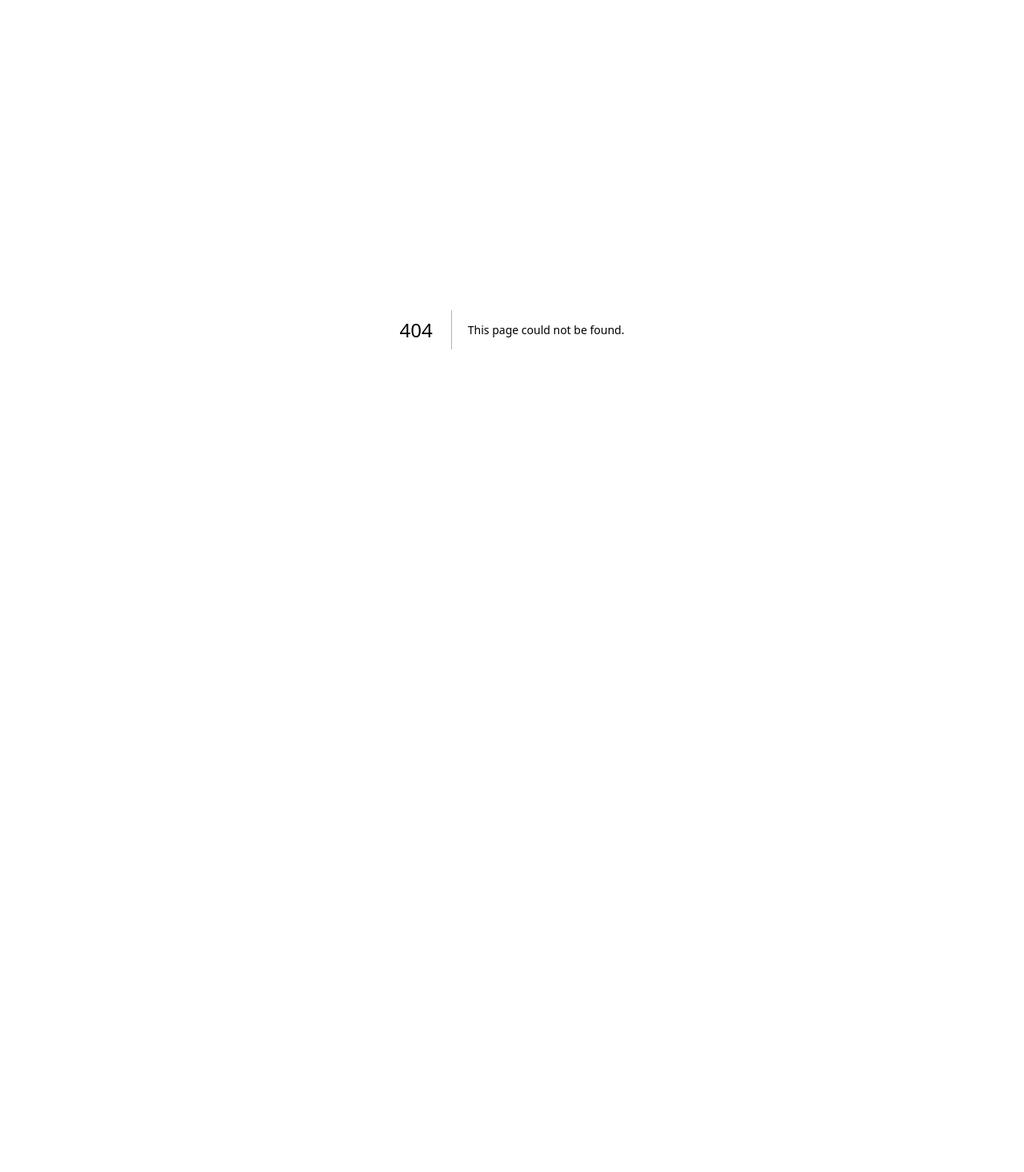
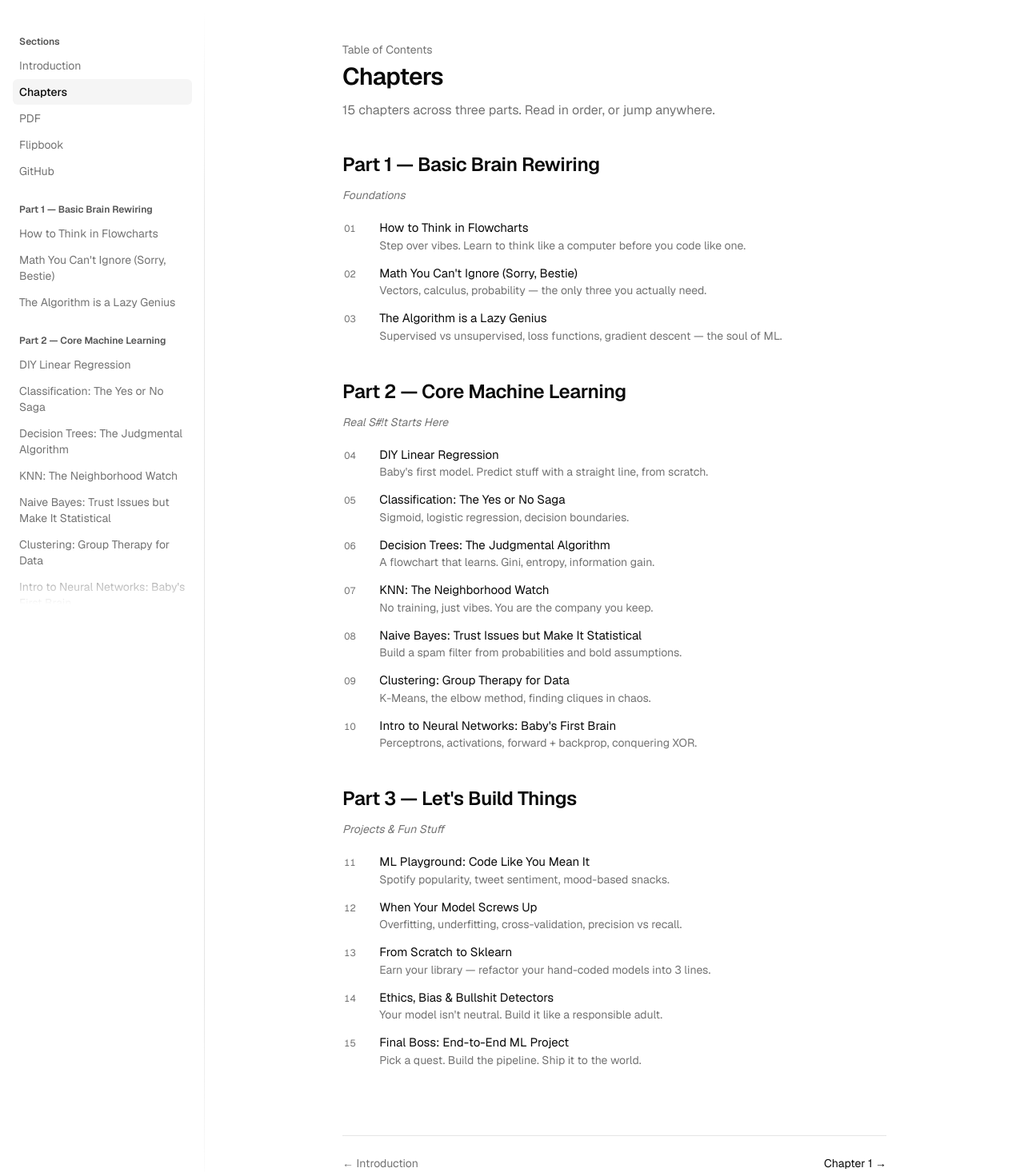
Before and after one commit to Eeman1113/MLFS, a Next.js app in the folder web/: page /chapters in a window 1280 px wide. Before the commit this address had no page. Shown: the part 44-1510 px from the top of the page at 80% size. Before the commit the page ends 856 px from the top, so only its background shows below. Built offline with nearby package versions, Linux system fonts and the light colour scheme.

Commit message:
Move chapter index to its own page at /chapters/

```diff
--- /dev/null
+++ b/web/app/chapters/page.tsx
@@ -0,0 +1,73 @@
+import Link from "next/link";
+import { CHAPTERS, PARTS } from "@/lib/chapters";
+import { DocsSidebar } from "@/components/docs-sidebar";
+
+export const metadata = { title: "Chapters · MLFS" };
+
+export default function ChaptersIndex() {
+  return (
+    <div className="mx-auto max-w-screen-2xl md:grid md:grid-cols-[16rem_minmax(0,1fr)]">
+      <DocsSidebar />
+      <article className="mx-auto w-full min-w-0 max-w-[760px] px-6 md:px-10 py-10">
+        <p className="text-[14px] leading-5 text-muted-foreground mb-1.5">
+          Table of Contents
+        </p>
+        <h1
+          className="font-display"
+          style={{ fontSize: 30, lineHeight: "36px", fontWeight: 600, letterSpacing: "-0.75px" }}
+        >
+          Chapters
+        </h1>
+        <p className="text-muted-foreground mt-3" style={{ fontSize: 16, lineHeight: "24px" }}>
+          15 chapters across three parts. Read in order, or jump anywhere.
+        </p>
+
+        <div className="prose-book max-w-none mt-10">
+          {PARTS.map((p) => {
+            const chapters = CHAPTERS.filter((c) => c.partNum === p.num);
+            return (
+              <div key={p.num} className="mt-8 first:mt-0">
+                <h2 id={`part-${p.num}`}>
+                  Part {p.num} — {p.title}
+                </h2>
+                <p className="text-sm text-muted-foreground italic !mt-0">{p.subtitle}</p>
+                <ol className="!list-none !pl-0 flex flex-col gap-1.5 !mt-4">
+                  {chapters.map((c) => (
+                    <li key={c.slug} className="!my-0">
+                      <Link
+                        href={`/chapters/${c.slug}`}
+                        className="group grid grid-cols-[2rem_1fr] gap-3 items-baseline py-1 hover:text-foreground"
+                      >
+                        <span className="text-xs text-muted-foreground tabular-nums">
+                          {String(c.num).padStart(2, "0")}
+                        </span>
+                        <span>
+                          <span className="group-hover:underline underline-offset-4">
+                            {c.title}
+                          </span>
+                          <span className="block text-sm text-muted-foreground">{c.blurb}</span>
+                        </span>
+                      </Link>
+                    </li>
+                  ))}
+                </ol>
+              </div>
+            );
+          })}
+        </div>
+
+        <nav className="mt-20 pt-6 border-t flex items-center justify-between text-sm">
+          <Link href="/" className="text-muted-foreground hover:text-foreground transition-colors">
+            ← Introduction
+          </Link>
+          <Link
+            href="/chapters/01-flowcharts"
+            className="text-foreground hover:opacity-70 transition-opacity"
+          >
+            Chapter 1 →
+          </Link>
+        </nav>
+      </article>
+    </div>
+  );
+}
--- a/web/app/page.tsx
+++ b/web/app/page.tsx
@@ -1,6 +1,5 @@
 import Link from "next/link";
 import Image from "next/image";
-import { CHAPTERS, PARTS } from "@/lib/chapters";
 import { DocsSidebar } from "@/components/docs-sidebar";
 import { OnThisPage } from "@/components/on-this-page";
 import { withBase } from "@/lib/utils";
@@ -64,39 +63,6 @@ export default function Home() {
               </Link>
             </p>
 
-            <h2 id="toc">Index</h2>
-            {PARTS.map((p) => {
-              const chapters = CHAPTERS.filter((c) => c.partNum === p.num);
-              return (
-                <div key={p.num} className="mt-8">
-                  <h3>
-                    Part {p.num} — {p.title}
-                  </h3>
-                  <p className="text-sm text-muted-foreground italic !mt-0">{p.subtitle}</p>
-                  <ol className="!list-none !pl-0 flex flex-col gap-1.5 !mt-4">
-                    {chapters.map((c) => (
-                      <li key={c.slug} className="!my-0">
-                        <Link
-                          href={`/chapters/${c.slug}`}
-                          className="group grid grid-cols-[2rem_1fr] gap-3 items-baseline py-1 hover:text-foreground"
-                        >
-                          <span className="text-xs text-muted-foreground tabular-nums">
-                            {String(c.num).padStart(2, "0")}
-                          </span>
-                          <span>
-                            <span className="group-hover:underline underline-offset-4">
-                              {c.title}
-                            </span>
-                            <span className="block text-sm text-muted-foreground">{c.blurb}</span>
-                          </span>
-                        </Link>
-                      </li>
-                    ))}
-                  </ol>
-                </div>
-              );
-            })}
-
             <h2 id="dedication">Dedication</h2>
             <p className="italic">
               To mumma and papa for being such amazing parents, love you both.
--- a/web/components/docs-sidebar.tsx
+++ b/web/components/docs-sidebar.tsx
@@ -7,8 +7,7 @@ type Entry = { label: string; href: string };
 
 const sections: Entry[] = [
   { label: "Introduction", href: "/" },
-  { label: "Author's Note", href: "/authors-note" },
-  { label: "Index", href: "/#toc" },
+  { label: "Chapters", href: "/chapters" },
   { label: "PDF", href: "https://tinyurl.com/mlfs-study" },
   { label: "Flipbook", href: "./backup_index.html" },
   { label: "GitHub", href: "https://github.com/Eeman1113/MLFS" },
--- a/web/components/site-header.tsx
+++ b/web/components/site-header.tsx
@@ -5,8 +5,8 @@ import { usePathname } from "next/navigation";
 import { withBase } from "@/lib/utils";
 
 const items = [
-  { label: "Chapters", href: "/" },
-  { label: "Author's Note", href: "/authors-note" },
+  { label: "Introduction", href: "/" },
+  { label: "Chapters", href: "/chapters" },
   { label: "PDF", href: "https://tinyurl.com/mlfs-study", external: true },
 ];
 
```
